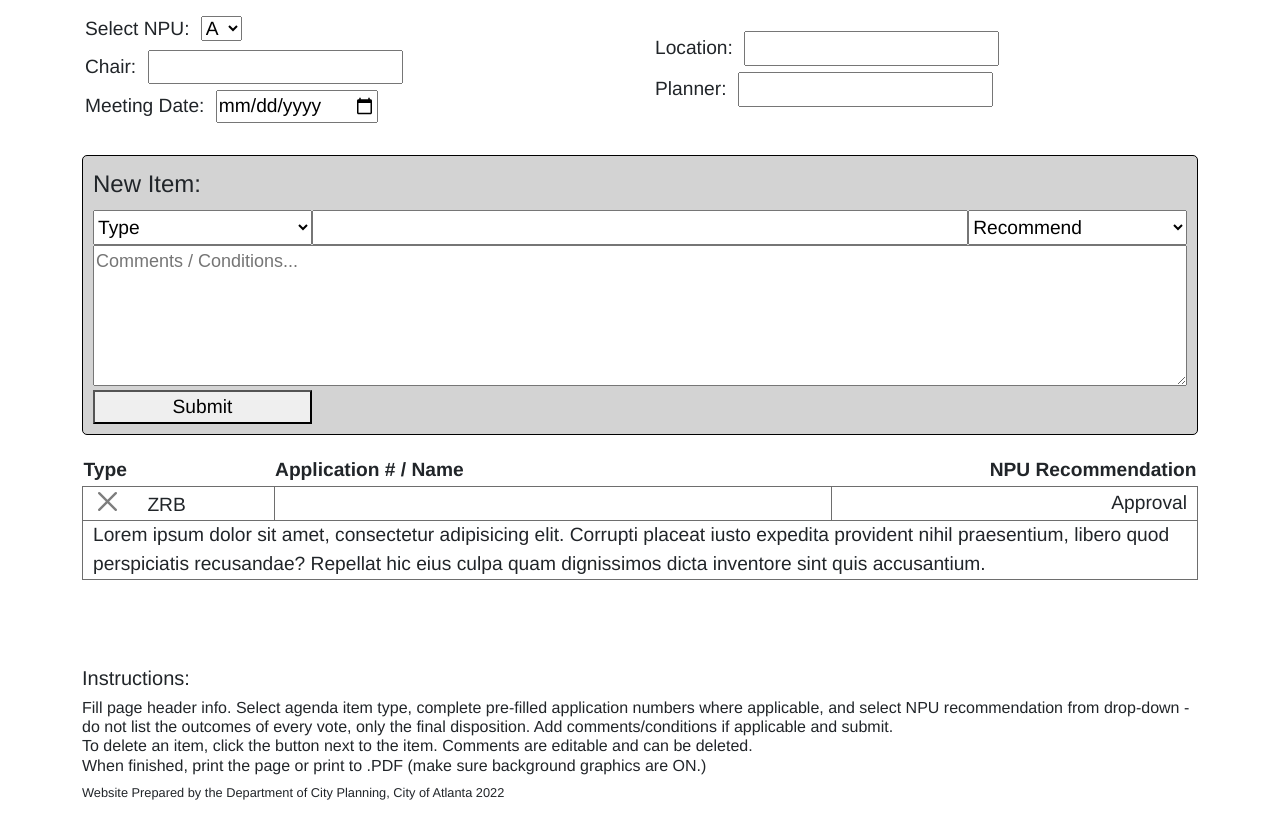
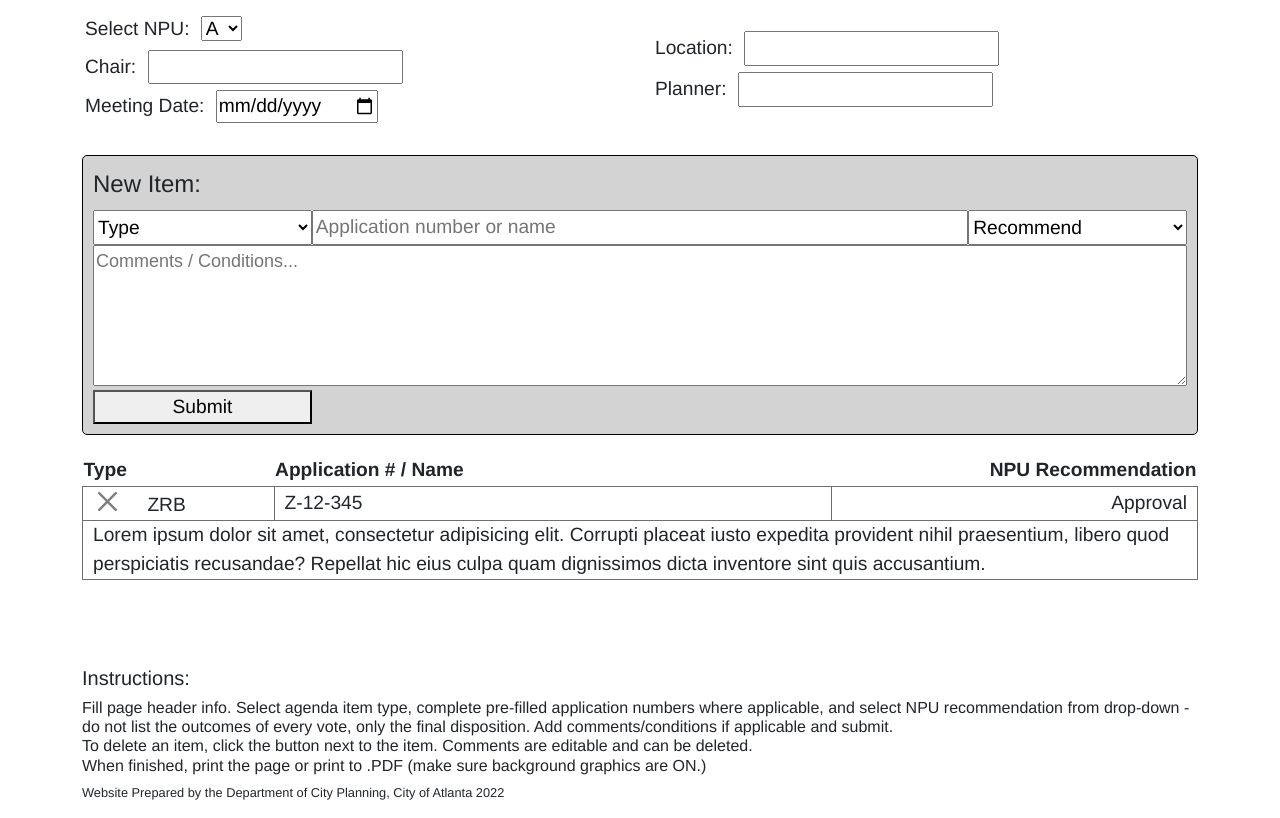
Before and after one commit to UrbaneD0ge/VotingForm, a plain HTML site: page index.html in a window 1280 px wide. Shown: the part 124-942 px from the top of the page. Drawn offline with nearby package versions, Linux system fonts and the light colour scheme.

Commit message:
placeholder/demo text

```diff
--- a/index.html
+++ b/index.html
@@ -72,7 +72,7 @@
       <legend>New Item:</legend>
       <form onsubmit='return false' id='addItem'>
         <select name='itmType' id='itmType' required>
-          <option value='' hidden selected disabled>Type</option>
+          <option hidden selected disabled>Type</option>
           <option value='MOSE'>MOSE</option>
           <option value='LRB'>LRB</option>
           <option value='ZRB'>ZRB</option>
@@ -81,7 +81,7 @@
           <option value='LOR'>LOR</option>
           <option value='N/A'>Other...</option>
         </select>
-        <input type="text" name="applName" id="applName" required>
+        <input type="text" name="applName" id="applName" placeholder='Application number or name' required>
         <select name='disposal' id='disposal' required>
           <option value='' hidden selected disabled>Recommend</option>
           <option value='Approval'>Approval</option>
@@ -106,7 +106,7 @@
       <tbody>
         <tr>
           <td class='typeBttn'><button type='button' class='btn-close'></button>ZRB</td>
-          <td contenteditable="true"></td>
+          <td contenteditable="true">Z-12-345</td>
           <td>Approval</td>
         </tr>
         <tr>
```
